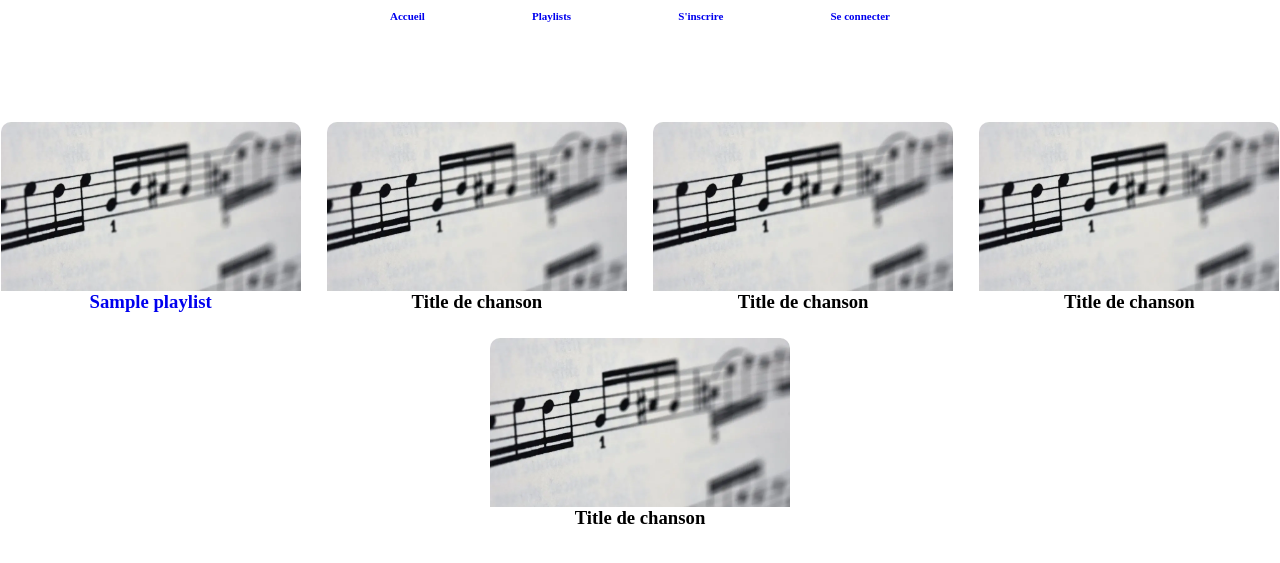
After one commit to abdelmalekbenamar/music-app, a PHP site: template views/playlistsView.php in a window 1280 px wide. The commit adds this page. Shown: the top 563 px of the page. Run offline with PHP 8.4, Linux system fonts and the light colour scheme; the template is opened without the code that fills it: most values are stand-ins (such as "Sample title", 1, 10 or a date in 2020).

Commit message:
affichage des chansons

```diff
--- a/assets/style.css
+++ b/assets/style.css
@@ -92,6 +92,31 @@ a{
     width: 100%;
 }
 
+.songCard, .playlistCard{
+    width: 300px;
+    text-align: center;
+    overflow: hidden;
+    border-radius: 10px;
+}
+
+.songImage img, .playlistImage img{
+    width: 300px;
+}
+
+.songImage, .playlistImage{
+    display: flex;
+    justify-content: center;
+
+}
+
+main.containerSongCards, main.containerPlaylistCards{
+    display: flex;
+    flex-wrap: wrap;
+    justify-content: space-around;
+    align-items: center;
+    gap: 25px;
+    margin-top: 100px;
+}
 
 
 @media (max-width: 534px){
--- a/controlers/homePageControler.php
+++ b/controlers/homePageControler.php
@@ -1,7 +1,12 @@
 <?php
 
+require_once("./models/songModel.php");
 
 function homePage(){
+
+    $songObj = new Song();
+    $songs = $songObj->getAllSongs();
+
     require_once("./views/homePageView.php");
 
 }
--- a/src/menu.php
+++ b/src/menu.php
@@ -10,7 +10,7 @@
             <?php if(isset($_SESSION["username"])){ ?>
                 <li><a href="./index.php?action=addPlaylistForm">Ajouter playlist</a></li>
             <?php } ?>
-                <li><a href="#">Playlists</a></li>
+                <li><a href="./index.php?action=displayAllPlaylists">Playlists</a></li>
             <?php if(isset($_SESSION["username"])){ ?>
                 <li><a href="#">Paramétres</a></li>
             <?php } ?>
@@ -33,9 +33,9 @@
                 <li><a href="./index.php?action=addSongForm">Ajouter chanson</a></li>
             <?php } ?>
             <?php if(isset($_SESSION["username"])){ ?>
-                <li><a href="#">Ajouter playlist</a></li>
+                <li><a href="./index.php?action=addPlaylistForm">Ajouter playlist</a></li>
             <?php } ?>
-                <li><a href="#">Playlists</a></li>
+                <li><a href="./index.php?action=displayAllPlaylistsgit add">Playlists</a></li>
             <?php if(isset($_SESSION["username"])){ ?>
                 <li><a href="#">Paramétres</a></li>
             <?php } ?>
--- /dev/null
+++ b/views/playlistsView.php
@@ -0,0 +1,61 @@
+<!DOCTYPE html>
+<html lang="en">
+<head>
+    <meta charset="UTF-8">
+    <meta name="viewport" content="width=device-width, initial-scale=1.0">
+    <title>Document</title>
+    <link rel="stylesheet" href="../assets/style.css">
+</head>
+<body>
+
+
+    <?php require_once("./src/menu.php"); ?>
+
+
+    <main class="containerPlaylistCards">
+
+    <?php foreach($playlists as $playlist){ ?>
+
+        <div class="playlistCard">
+            <div class="playlistImage">
+                <img src="./assets/images/music-thumbnail.jpg" alt="">
+            </div>
+            <h3 class="playlistTitle"><a href="./index.php?action=displayPlaylist&id=<?php echo $playlist["id"]; ?>"><?php echo $playlist["name"]; ?></a></h3>
+        </div>
+
+    <?php } ?>
+
+        <div class="songCard">
+            <div class="songImage">
+                <img src="./assets/images/music-thumbnail.jpg" alt="">
+            </div>
+            <h3 class="songTitle">Title de chanson</h3>
+        </div>
+
+        <div class="songCard">
+            <div class="songImage">
+                <img src="./assets/images/music-thumbnail.jpg" alt="">
+            </div>
+            <h3 class="songTitle">Title de chanson</h3>
+        </div>
+
+        <div class="songCard">
+            <div class="songImage">
+                <img src="./assets/images/music-thumbnail.jpg" alt="">
+            </div>
+            <h3 class="songTitle">Title de chanson</h3>
+        </div>
+
+        <div class="songCard">
+            <div class="songImage">
+                <img src="./assets/images/music-thumbnail.jpg" alt="">
+            </div>
+            <h3 class="songTitle">Title de chanson</h3>
+        </div>
+
+    </main>
+
+
+    <script src="./assets/js/menuScript.js"></script>
+</body>
+</html>
```
Also changed, not shown: controlers/addPlaylistFormSubmitControler.php (added, +17 -0 lines), controlers/playlistControler.php (added, +10 -0 lines), index.php (+15 -0 lines), models/playlistModel.php (added, +42 -0 lines), views/homePageView.php (+12 -0 lines), assets/images/music-thumbnail.jpg (added).
